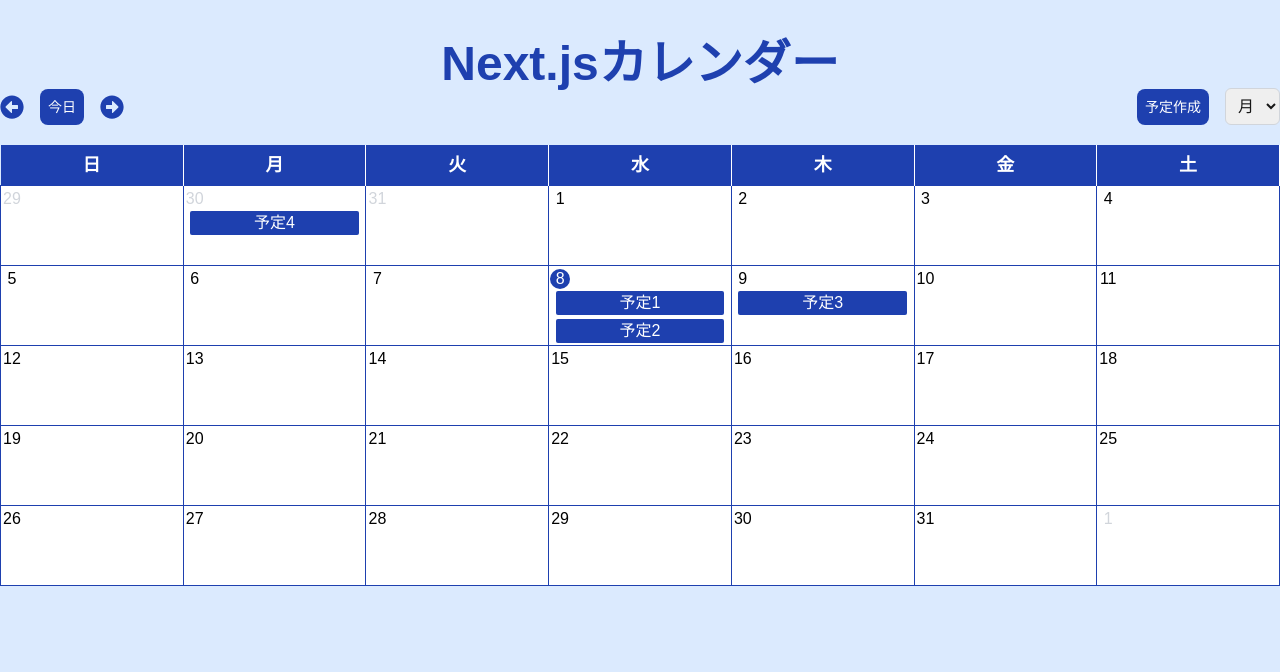
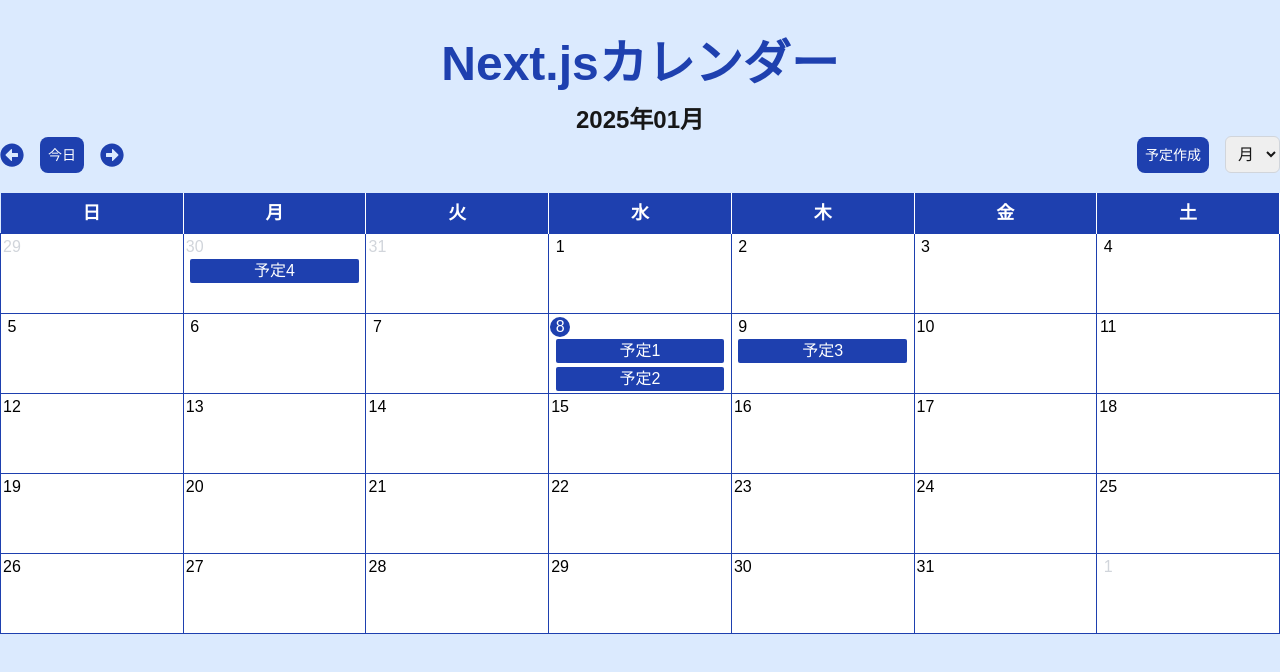
Before and after one commit to shu915/nextjs_ts_calendar, a Next.js app: page / in a window 1280 px wide. Shown: the top 672 px of the page. Built offline with nearby package versions, Linux system fonts and the light colour scheme.

Commit message:
モーダルのCSSを改善し、月モードで現在の月が表示されるように追加

```diff
--- a/src/components/organisms/CalendarContent.tsx
+++ b/src/components/organisms/CalendarContent.tsx
@@ -8,6 +8,7 @@
 import { getDateWithScheduleList } from "../../utils/getDateWithScheduleList";
 import { getDateList } from "../../utils/getDateList";
 import Modal from "react-modal";
+import { format } from "date-fns";
 type Props = {
   initialCurrentDate: Date;
   initialDateList: DateList;
@@ -44,8 +45,10 @@
 
 
   return (
-    <div>
-      <CalendarNav
+    <>
+      {!isWeek && <h2 className="text-2xl font-bold text-center mt-4">{format(currentDate, "yyyy年MM月")}</h2>}
+      <div>
+        <CalendarNav
         isWeek={isWeek}
         scheduleList={scheduleList}
         setCurrentDate={setCurrentDate}
@@ -57,5 +60,6 @@
         <CalendarTableBody dateList={dateList} currentDate={currentDate} scheduleList={scheduleList} setScheduleList={setScheduleList} />
       </table>
     </div>
+    </>
   );
 };
--- a/src/styles/modalStyle.ts
+++ b/src/styles/modalStyle.ts
@@ -4,5 +4,6 @@
     left: "50%",
     width: "30%",
     transform: "translate(-50%, -50%)",
+    height: "fit-content",
   }
 }
```
